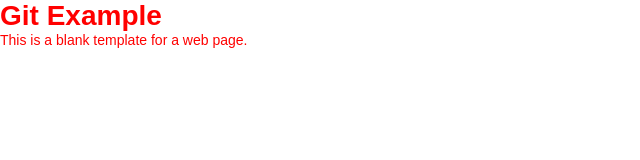
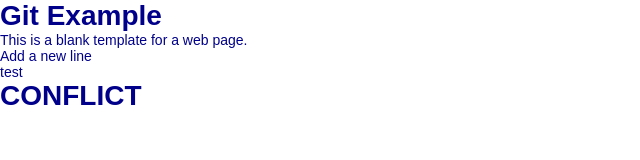
Before and after one commit to sacblw/git-example-jam, a plain HTML site: page index.html in a window 1280 px wide. Shown: the whole page, without its empty margins (0-640 px from the left). Drawn offline with Linux system fonts and the light colour scheme.

Commit message:
Revert "Change text colour to red"

```diff
--- a/index.html
+++ b/index.html
@@ -8,6 +8,11 @@
   <h1>Git Example</h1>
 
   <p>This is a blank template for a web page.</p>
+  <p>Add a new line</p>
+  <p>test</p>
+
+
+    <h1>CONFLICT</h1>
 
 </body>
 </html>
--- a/style.css
+++ b/style.css
@@ -7,5 +7,5 @@
 
 body {
   font-size: 14px;
-  color: red;
+  color: darkblue;
 }
```
